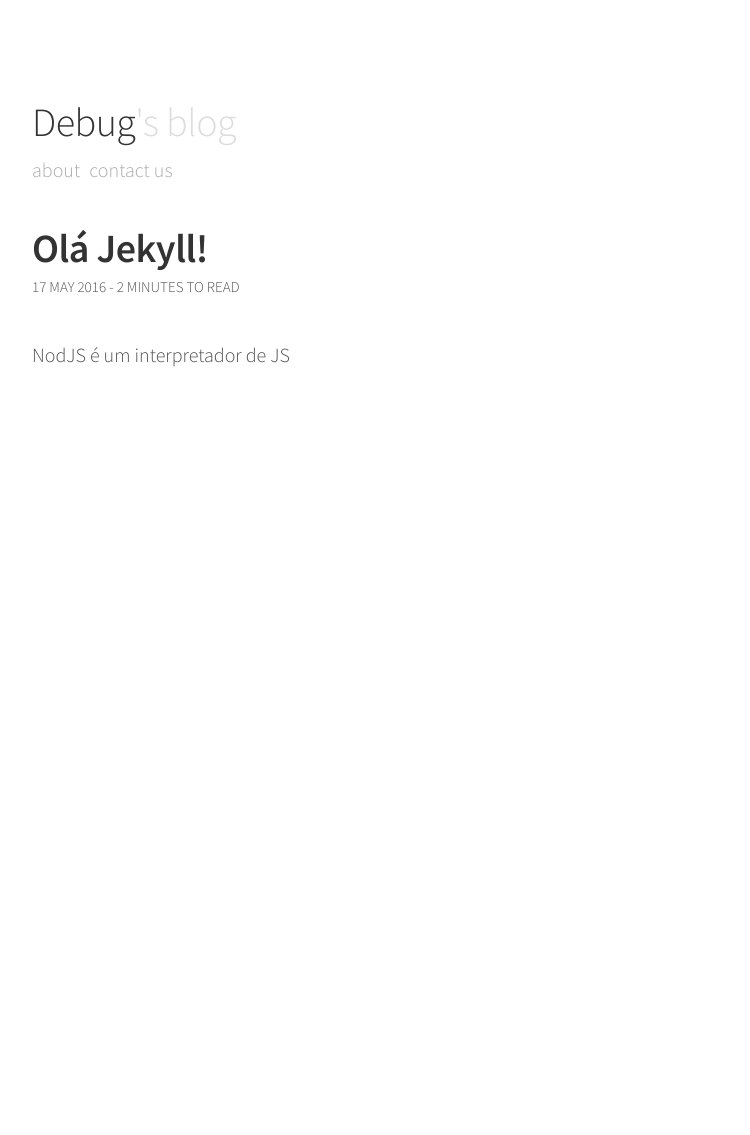
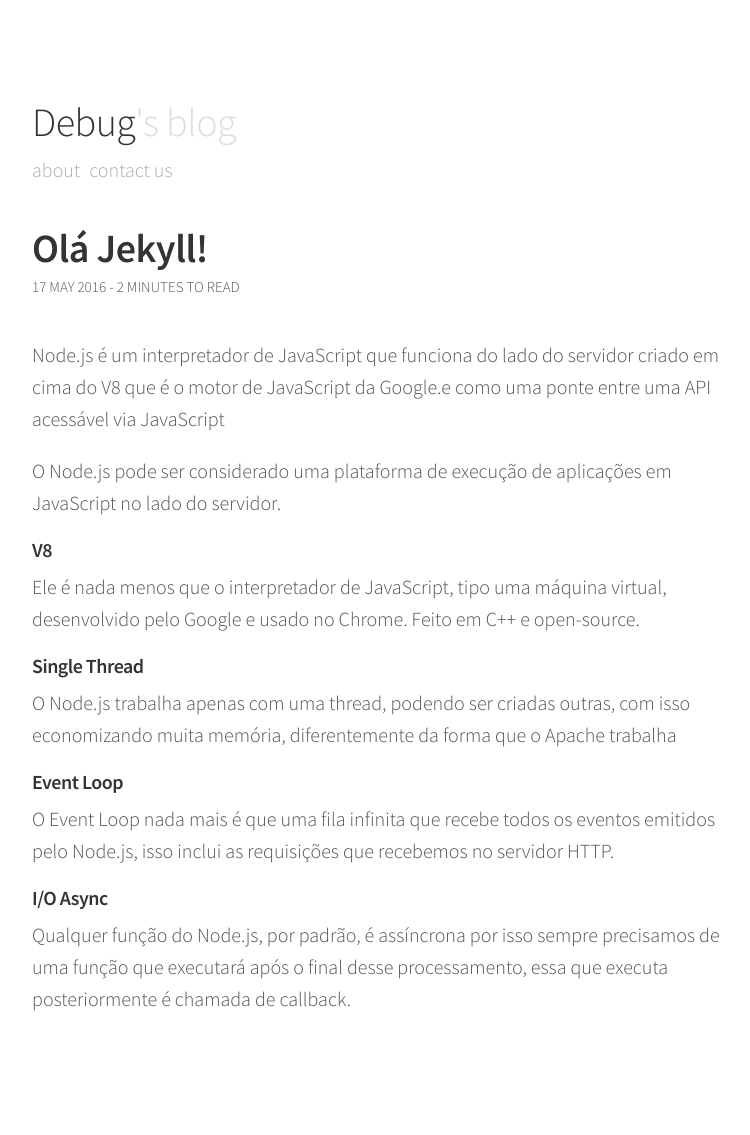
Before and after one commit to indrajithbandara/debug-blog, a Jekyll site: the page built from _posts/2016-05-15-nodejs.md, in a window 1280 px wide. Shown: the whole page, without its empty margins (248-998 px from the left). Built offline with Jekyll 4.4.1, drawn with Linux system fonts in a browser that asks for light colours; comment, search, counter and statistics services are not loaded; before the commit the page ends 900 px from its top, so only the background shows below that.

```diff
--- a/_posts/2016-05-15-nodejs.md
+++ b/_posts/2016-05-15-nodejs.md
@@ -5,4 +5,27 @@ date:   2016-05-17 09:32:03 -0300
 categories: start blog
 ---
 
-NodJS é um interpretador de JS
+Node.js é um interpretador de JavaScript que funciona do lado do servidor criado
+em cima do V8 que é o motor de JavaScript da Google.e como uma ponte entre uma API
+acessável via JavaScript
+
+
+O Node.js pode ser considerado uma plataforma de execução de aplicações em JavaScript no lado do servidor.
+
+##### V8
+Ele é nada menos que o interpretador de JavaScript, tipo uma máquina virtual, desenvolvido pelo Google e usado no Chrome. Feito em C++ e open-source.
+
+
+#####  Single Thread
+
+O Node.js trabalha apenas com uma thread, podendo ser criadas outras, com isso economizando muita memória, diferentemente da forma que o Apache trabalha
+
+##### Event Loop
+
+O Event Loop nada mais é que uma fila infinita que recebe todos os eventos emitidos pelo Node.js, isso inclui as requisições que recebemos no servidor HTTP.
+
+
+##### I/O Async
+
+Qualquer função do Node.js, por padrão, é assíncrona por isso sempre precisamos de uma função que executará após o final desse processamento,
+essa que executa posteriormente é chamada de callback.
```
Also changed, not shown: _posts/2016-05-06-podcast..md (+4 -0 lines), _posts/2016-05-15-html-basico.md (deleted, +0 -34 lines).
